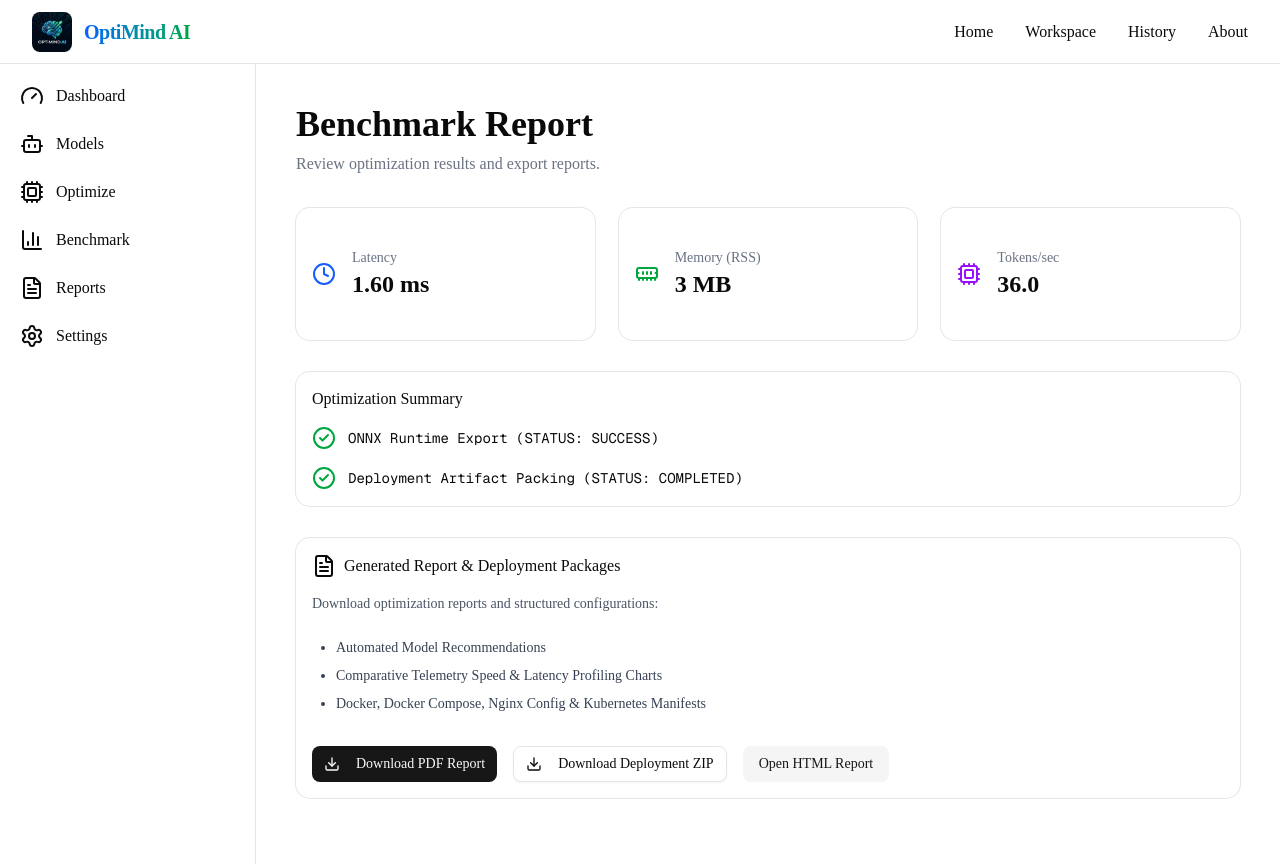
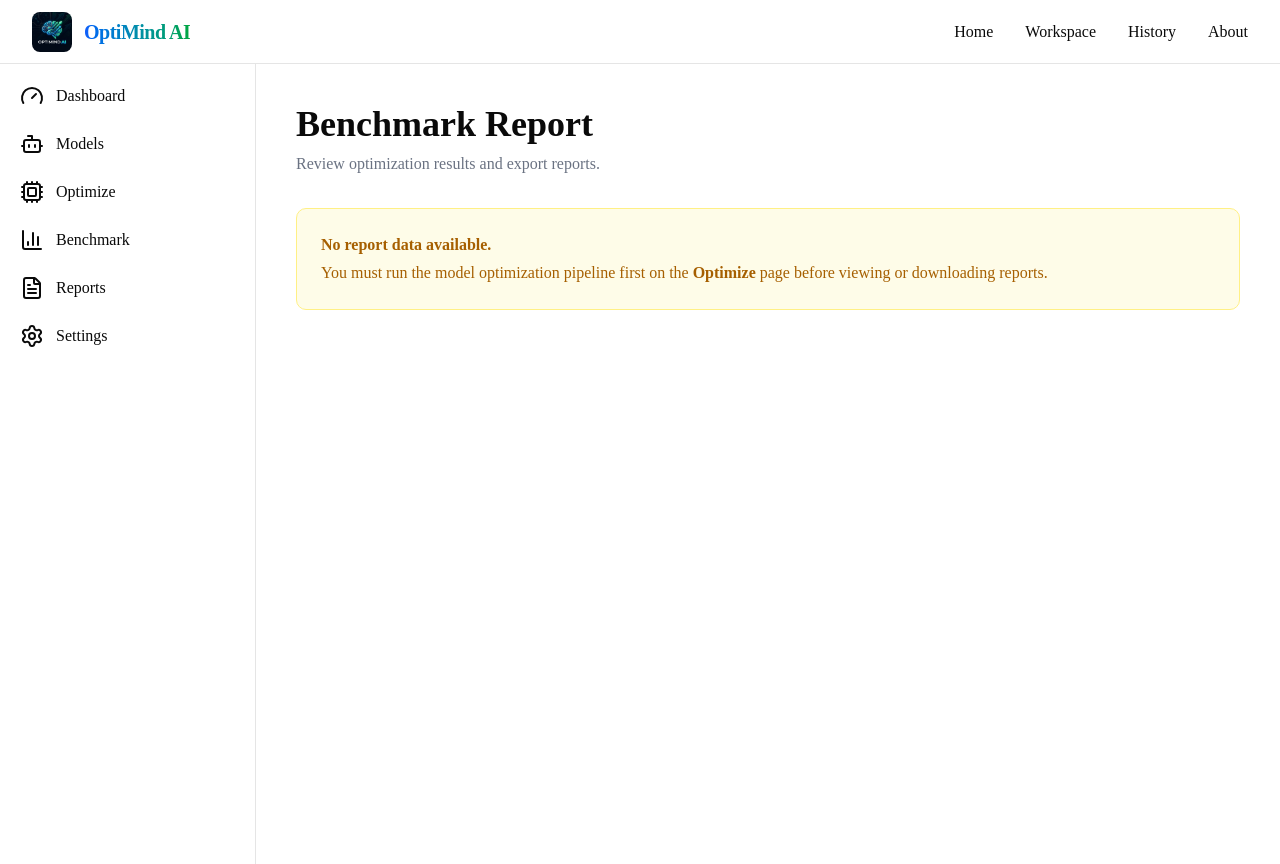
Before and after one commit to Nimalan07/optimind-ai, a Next.js app in the folder frontend/: page /workspace/report in a window 1280 px wide. Built offline with nearby package versions, Linux system fonts and the light colour scheme; no server answers.

Commit message:
Fix Benchmark and Report views: clear session results on model select/clear, hide charts and reports until optimization runs

```diff
--- a/frontend/src/app/workspace/models/page.tsx
+++ b/frontend/src/app/workspace/models/page.tsx
@@ -48,6 +48,7 @@ export default function ModelsPage() {
 
   const handleSelect = (modelId: string) => {
     localStorage.setItem("selectedModel", modelId);
+    localStorage.removeItem("pipelineResult");
     setSelectedModel(modelId);
     setStatusMsg(`Selected model: ${modelId}`);
   };
@@ -102,6 +103,7 @@ export default function ModelsPage() {
               </div>
               <Button size="sm" variant="outline" onClick={() => {
                 localStorage.removeItem("selectedModel");
+                localStorage.removeItem("pipelineResult");
                 setSelectedModel("");
               }}>Clear</Button>
             </div>
--- a/frontend/src/app/workspace/report/page.tsx
+++ b/frontend/src/app/workspace/report/page.tsx
@@ -4,7 +4,7 @@ import { useState, useEffect } from "react";
 import Navbar from "@/components/layout/Navbar";
 import Sidebar from "@/components/layout/Sidebar";
 import { Card, CardContent, CardHeader, CardTitle } from "@/components/ui/card";
-import { Button, buttonVariants } from "@/components/ui/button";
+import { buttonVariants } from "@/components/ui/button";
 import { FileText, Download, CheckCircle2, Clock, MemoryStick, Cpu } from "lucide-react";
 import { API_URL } from "@/services/api";
 
@@ -13,20 +13,24 @@ export default function ReportPage() {
 
   useEffect(() => {
     const savedResult = localStorage.getItem("pipelineResult");
+    const savedModel = localStorage.getItem("selectedModel");
     if (savedResult) {
       try {
-        setPipelineResult(JSON.parse(savedResult));
+        const parsed = JSON.parse(savedResult);
+        if (parsed && parsed.model_id === savedModel) {
+          setPipelineResult(parsed);
+        } else {
+          setPipelineResult(null);
+        }
       } catch (e) {
         console.error("Error parsing pipelineResult:", e);
       }
     }
   }, []);
 
-
-
-  const latencyVal = pipelineResult?.benchmark?.after?.latency?.average_ms || 1.6;
-  const memoryVal = pipelineResult?.benchmark?.after?.memory?.rss_mb || 2.5;
-  const tputVal = pipelineResult?.benchmark?.after?.throughput?.requests_per_second || 36;
+  const latencyVal = pipelineResult?.benchmark?.after?.latency?.average_ms || 0;
+  const memoryVal = pipelineResult?.benchmark?.after?.memory?.rss_mb || 0;
+  const tputVal = pipelineResult?.benchmark?.after?.throughput?.requests_per_second || 0;
 
   return (
     <>
@@ -41,6 +45,15 @@ export default function ReportPage() {
             Review optimization results and export reports.
           </p>
 
+          {!pipelineResult ? (
+            <div className="mt-8 p-6 bg-yellow-50 border border-yellow-200 rounded-lg text-yellow-700">
+              <p className="font-semibold">No report data available.</p>
+              <p className="mt-1">
+                You must run the model optimization pipeline first on the <strong>Optimize</strong> page before viewing or downloading reports.
+              </p>
+            </div>
+          ) : (
+            <>
               {/* Summary */}
               <div className="grid grid-cols-3 gap-6 mt-8">
                 <Card>
@@ -142,6 +155,8 @@ export default function ReportPage() {
                   </div>
                 </CardContent>
               </Card>
+            </>
+          )}
         </main>
       </div>
     </>
```
Lines whose indentation alone changed are shown as unchanged.
